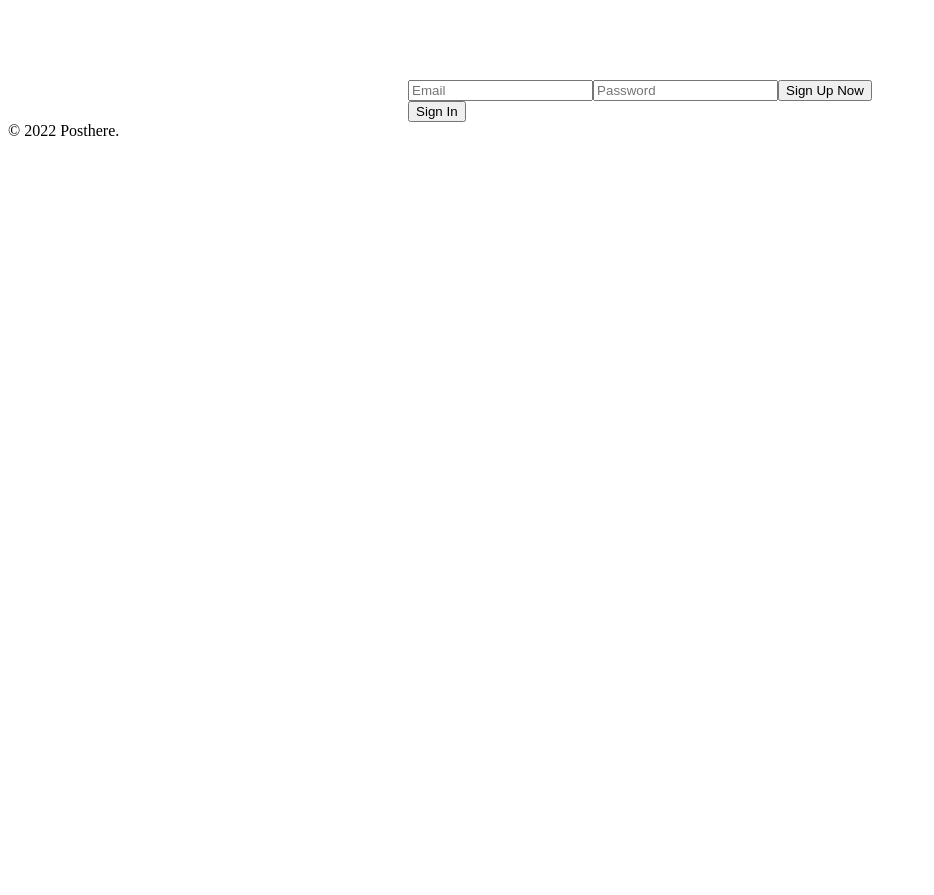
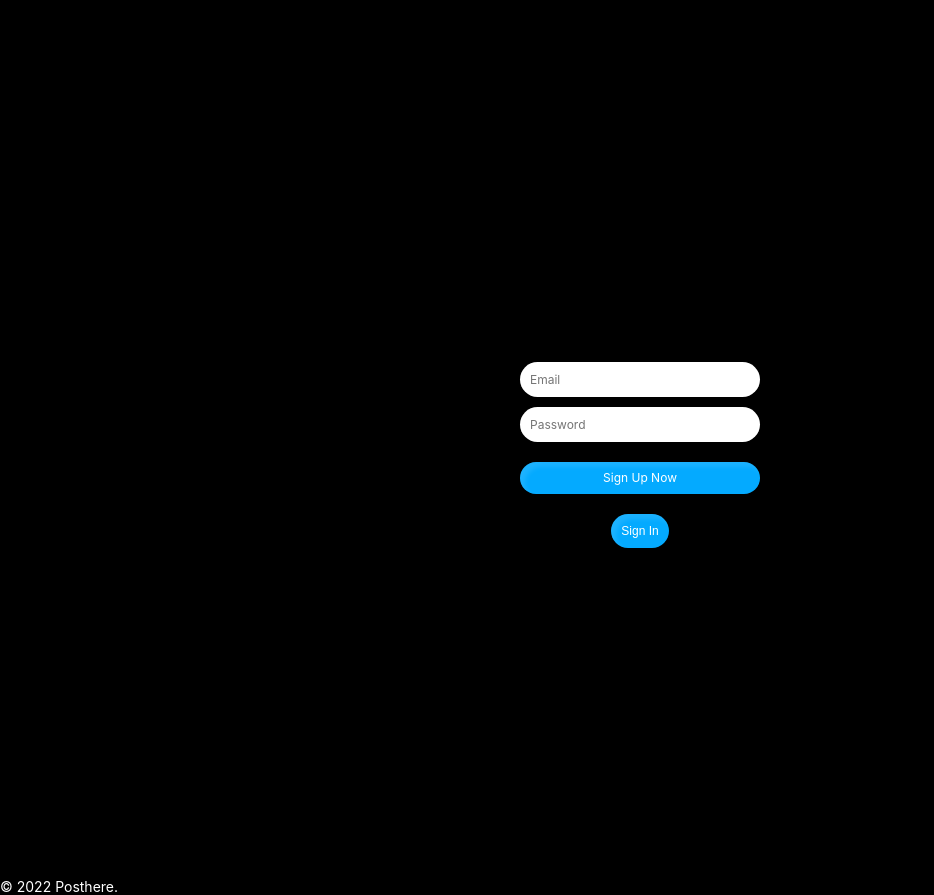
Before and after one commit to songforthemute/posthere, a React (Create React App) app: page /#/ in a window 1280 px wide. Shown: the whole page, without its empty margins (0-934 px from the left). Before the commit the page ends 800 px from the top, so only its background shows below. Built offline with nearby package versions, Linux system fonts and the light colour scheme; no server answers.

Commit message:
css works 1

```diff
--- a/src/styles.css
+++ b/src/styles.css
@@ -0,0 +1,277 @@
+@import "https://cdn.jsdelivr.net/npm/reset-css@5.0.1/reset.min.css";
+
+* {
+    box-sizing: border-box;
+}
+
+input {
+    all: unset;
+    box-sizing: border-box;
+    appearance: none;
+}
+
+body {
+    background-color: #000000;
+    font-family: -apple-system, BlinkMacSystemFont, "Segoe UI", Roboto, Oxygen,
+        Ubuntu, Cantarell, "Open Sans", "Helvetica Neue", sans-serif;
+    font-size: 14px;
+    color: white;
+}
+
+button {
+    background-color: white;
+    color: black;
+}
+
+a {
+    text-decoration: none;
+    color: inherit;
+}
+
+form {
+    width: 100%;
+}
+
+.post-input::placeholder {
+    color: white;
+    opacity: 0.9;
+}
+
+.container {
+    width: 100%;
+    min-width: 240px;
+    max-width: 320px;
+    display: flex;
+    flex-direction: column;
+}
+
+.formInput {
+    width: 100%;
+    padding: 10px 20px;
+    border-radius: 20px;
+    border: 1px solid black;
+    text-align: center;
+    background-color: white;
+    color: black;
+}
+
+.formBtn {
+    cursor: pointer;
+    width: 100%;
+    padding: 7px 20px;
+    text-align: center;
+    color: white;
+    border-radius: 20px;
+    background-color: #04aaff;
+    cursor: pointer;
+}
+
+.cancelBtn {
+    cursor: pointer;
+    background-color: tomato;
+}
+
+/* Profile */
+.profileForm {
+    border-bottom: 1px solid rgba(255, 255, 255, 0.9);
+    padding-bottom: 30px;
+    width: 100%;
+    display: flex;
+    flex-direction: column;
+}
+
+.logOut {
+    margin-top: 50px;
+}
+
+/* PostForm */
+.postForm {
+    display: flex;
+    flex-direction: column;
+    align-items: center;
+    width: 100%;
+}
+
+.postInput__container {
+    display: flex;
+    justify-content: space-between;
+    align-items: center;
+    flex-wrap: wrap;
+    position: relative;
+    margin-bottom: 20px;
+    width: 100%;
+}
+
+.postInput__input {
+    flex-grow: 1;
+    height: 40px;
+    padding: 0px 20px;
+    color: white;
+    border: 1px solid #04aaff;
+    border-radius: 20px;
+    font-weight: 500;
+    font-size: 12px;
+}
+
+.postInput__arrow {
+    position: absolute;
+    right: 0;
+    background-color: #04aaff;
+    height: 40px;
+    width: 40px;
+    padding: 10px 0px;
+    text-align: center;
+    border-radius: 20px;
+    color: white;
+}
+
+.postInput__lable {
+    color: #04aaff;
+    cursor: pointer;
+}
+
+.postInput__lable span {
+    margin-right: 10px;
+    font-size: 12px;
+}
+
+.postForm__file {
+    display: flex;
+    flex-direction: column;
+    justify-content: center;
+}
+
+.postForm__file img {
+    height: 80px;
+    width: 80px;
+    border-radius: 40px;
+}
+
+.postForm__clear {
+    color: #04aaff;
+    cursor: pointer;
+    text-align: center;
+}
+
+.postForm__clear span {
+    margin-right: 10px;
+    font-size: 12px;
+}
+
+/* Post */
+.postEdit .formBtn {
+    cursor: pointer;
+    margin-top: 15px;
+    margin-bottom: 5px;
+}
+
+.post {
+    margin-bottom: 20px;
+    background-color: white;
+    width: 100%;
+    max-width: 320px;
+    padding: 20px;
+    border-radius: 10px;
+    position: relative;
+    display: flex;
+    flex-direction: column;
+    color: rgba(0, 0, 0, 0.8);
+}
+
+.post h4 {
+    font-size: 14px;
+}
+
+.post img {
+    right: -10px;
+    top: 20px;
+    position: absolute;
+    border-radius: 50%;
+    width: 50px;
+    height: 50px;
+    margin-top: 10px;
+    cursor: pointer;
+}
+
+.post__actions {
+    position: absolute;
+    right: 10px;
+    top: 10px;
+}
+
+.post__actions span {
+    cursor: pointer;
+}
+
+.post__actions span:hover {
+    font-weight: 600;
+    transition: all 0.15s ease-in-out;
+    color: #04aaff;
+    /* text-decoration: underline; */
+}
+
+.post__actions span:first-child {
+    margin-right: 10px;
+}
+
+/* Auth */
+.authContainer {
+    display: flex;
+    flex-direction: column;
+    height: 100vh;
+    justify-content: center;
+    align-items: center;
+}
+
+/* AuthForm */
+.authInput {
+    max-width: 320px;
+    width: 100%;
+    padding: 10px;
+    border-radius: 30px;
+    background-color: rgba(255, 255, 255, 1);
+    margin-bottom: 10px;
+    font-size: 12px;
+    color: black;
+}
+
+.authSubmit {
+    text-align: center;
+    background: #04aaff;
+    color: white;
+    margin-top: 10px;
+    cursor: pointer;
+    box-shadow: inset 5px 5px 5px rgba(255, 255, 255, 0.1);
+}
+
+.authSubmit:hover {
+    transition: all 0.3s ease-in-out;
+    background-color: #999999;
+    box-shadow: inset 3px 3px 10px rgba(0, 0, 0, 0.7);
+}
+
+.authError {
+    color: tomato;
+    text-align: center;
+    font-weight: 500;
+    font-size: 12px;
+}
+
+.authSwitch {
+    color: #ffffff;
+    background-color: #04aaff;
+    cursor: pointer;
+    margin-top: 10px;
+    margin-bottom: 50px;
+    display: block;
+    font-size: 12px;
+    /* text-decoration: underline; */
+    border: 0;
+    box-shadow: inset 5px 5px 5px rgba(255, 255, 255, 0.1);
+}
+
+.authSwitch:hover {
+    transition: all 0.3s ease-in-out;
+    background-color: #999999;
+    box-shadow: inset 3px 3px 10px rgba(0, 0, 0, 0.7);
+}
```
